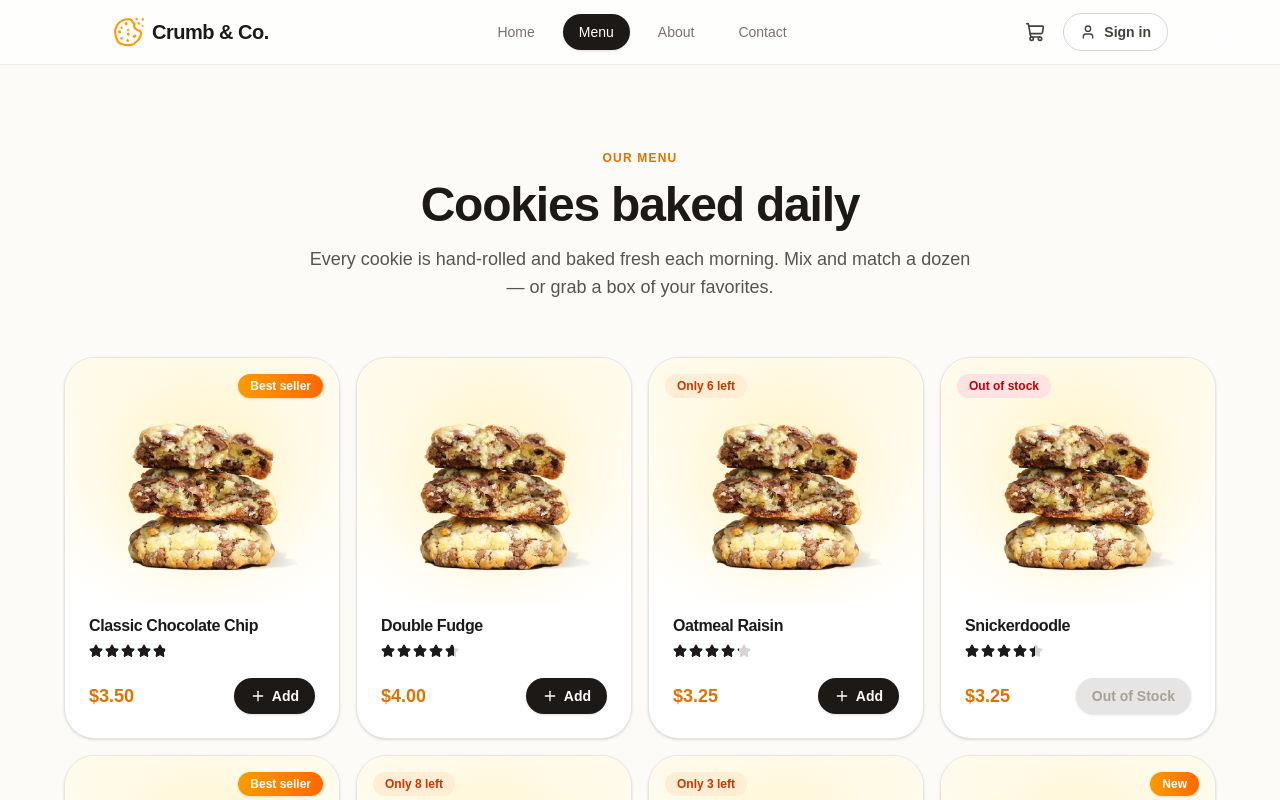
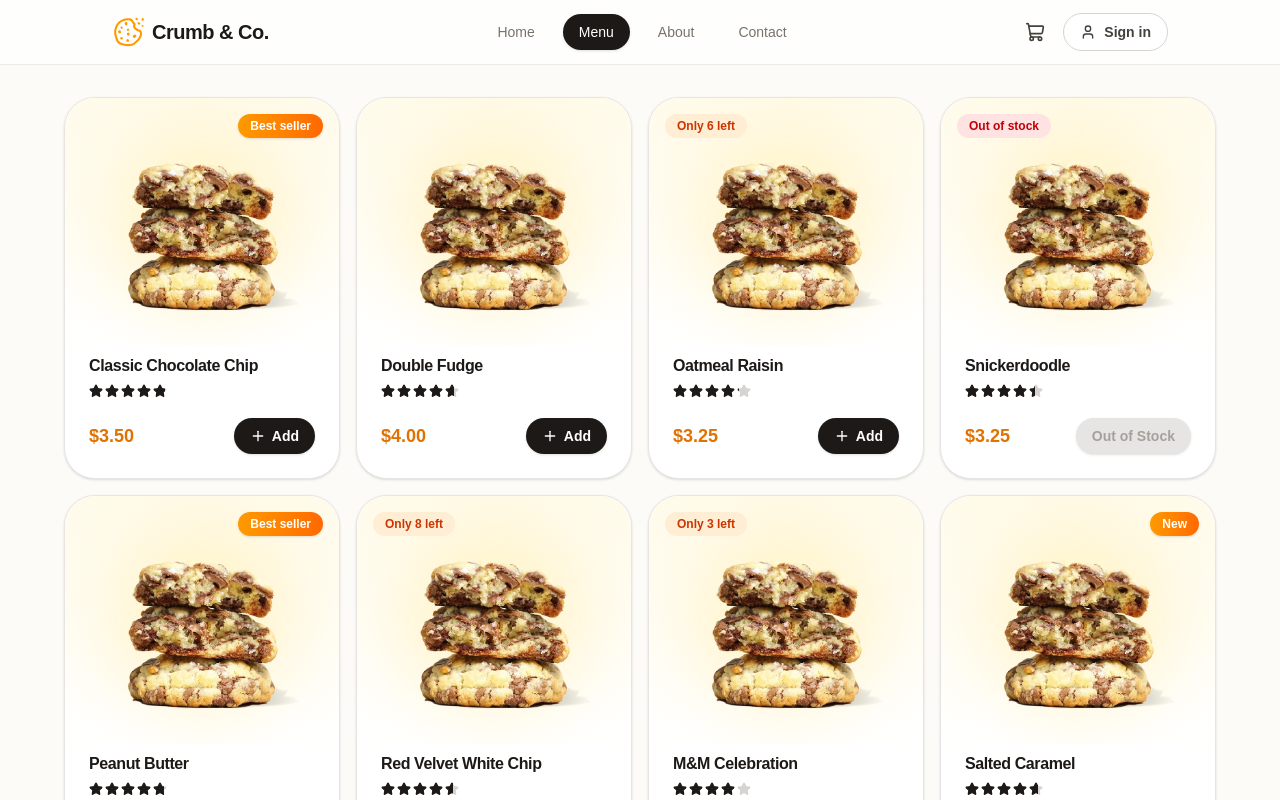
Before and after one commit to juliarina/cookie-store, a React (Vite) app: page /menu in a window 1280 px wide. Shown: the top 800 px of the page. Built offline with nearby package versions, Linux system fonts and the light colour scheme.

Commit message:
style: simplify menu page layout

```diff
--- a/src/pages/Menu.tsx
+++ b/src/pages/Menu.tsx
@@ -12,21 +12,8 @@ export default function Menu() {
   }
 
   return (
-    <section className="mx-auto max-w-7xl px-6 py-20 sm:px-10 lg:px-16">
-      <div className="mx-auto max-w-2xl text-center">
-        <span className="text-xs font-semibold uppercase tracking-widest text-amber-600">
-          Our Menu
-        </span>
-        <h1 className="mt-3 text-4xl font-bold tracking-tight text-stone-900 sm:text-5xl">
-          Cookies baked daily
-        </h1>
-        <p className="mt-4 text-lg text-stone-600">
-          Every cookie is hand-rolled and baked fresh each morning. Mix and
-          match a dozen — or grab a box of your favorites.
-        </p>
-      </div>
-
-      <div className="mt-14 grid gap-4 sm:grid-cols-2 lg:grid-cols-3 xl:grid-cols-4">
+    <section className="mx-auto max-w-7xl px-6 pt-0 pb-12 sm:px-10 lg:px-16">
+      <div className="mt-8 grid gap-4 sm:grid-cols-2 lg:grid-cols-3 xl:grid-cols-4">
         {cookies.map((cookie) => {
           const inCart = cartQuantity(cookie.id)
           const outOfStock = cookie.stock === 0
```
